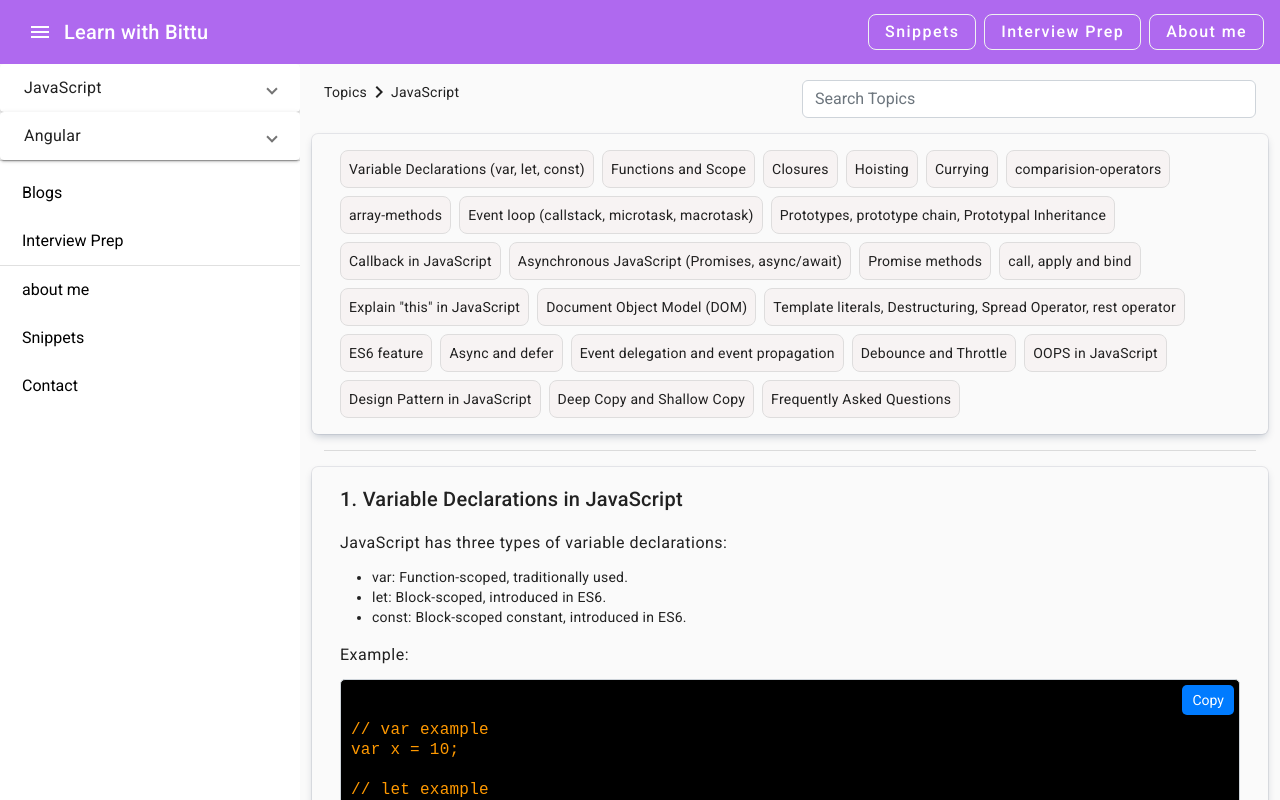
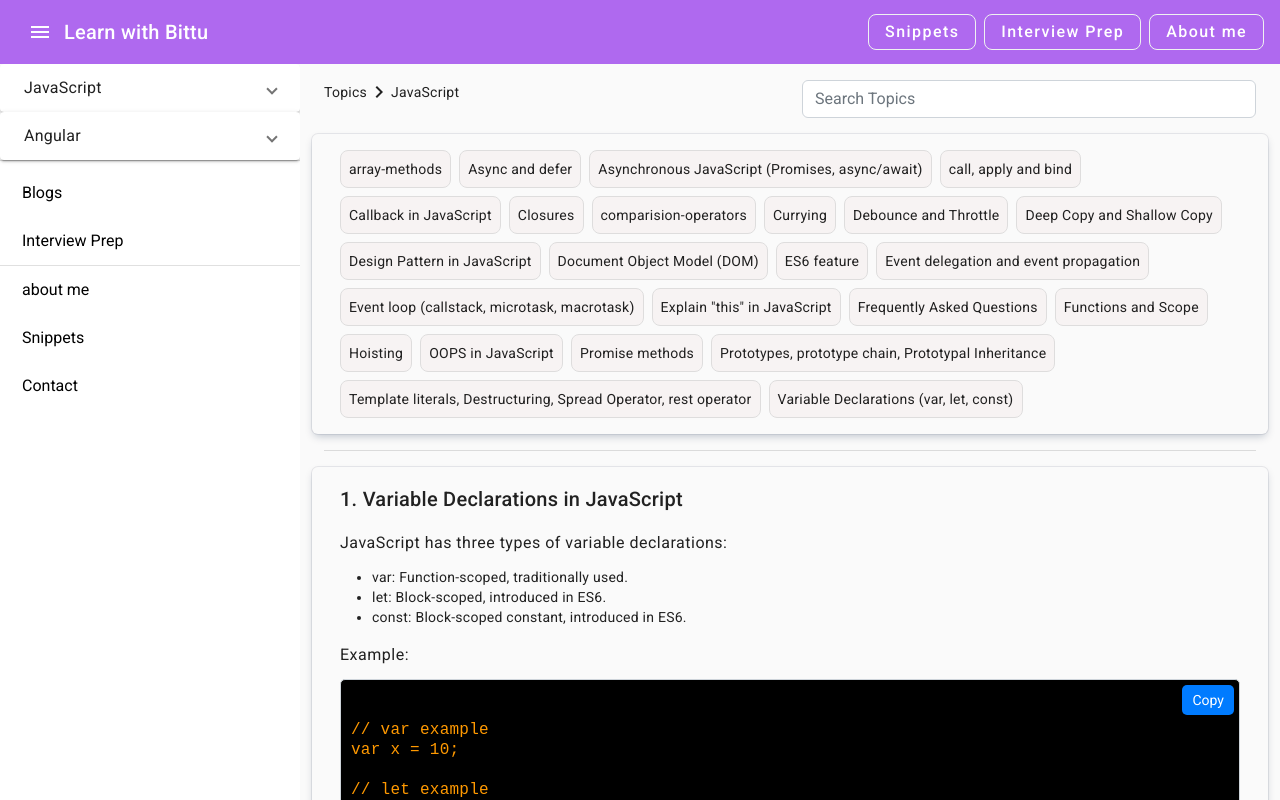
Before and after one commit to bittu1040/Learn-with-Bittu, an Angular app: page /javascript-articles in a window 1280 px wide. Built offline with nearby package versions, Linux system fonts and the light colour scheme.

Commit message:
topic name sorting

```diff
--- a/src/app/components/javascript-articles/javascript-articles.component.ts
+++ b/src/app/components/javascript-articles/javascript-articles.component.ts
@@ -58,6 +58,8 @@ export class JavascriptArticlesComponent implements OnInit {
   }
 
   get filteredTopics() {
-    return this.JSTopics.filter((topic:any) => topic.name.toLowerCase().includes(this.searchQuery.toLowerCase()));
+    return this.JSTopics
+      .filter((topic: any) => topic.name.toLowerCase().includes(this.searchQuery.toLowerCase()))
+      .sort(((a:any, b:any) => a.name.localeCompare(b.name)))
+  }
 }
-}
```
